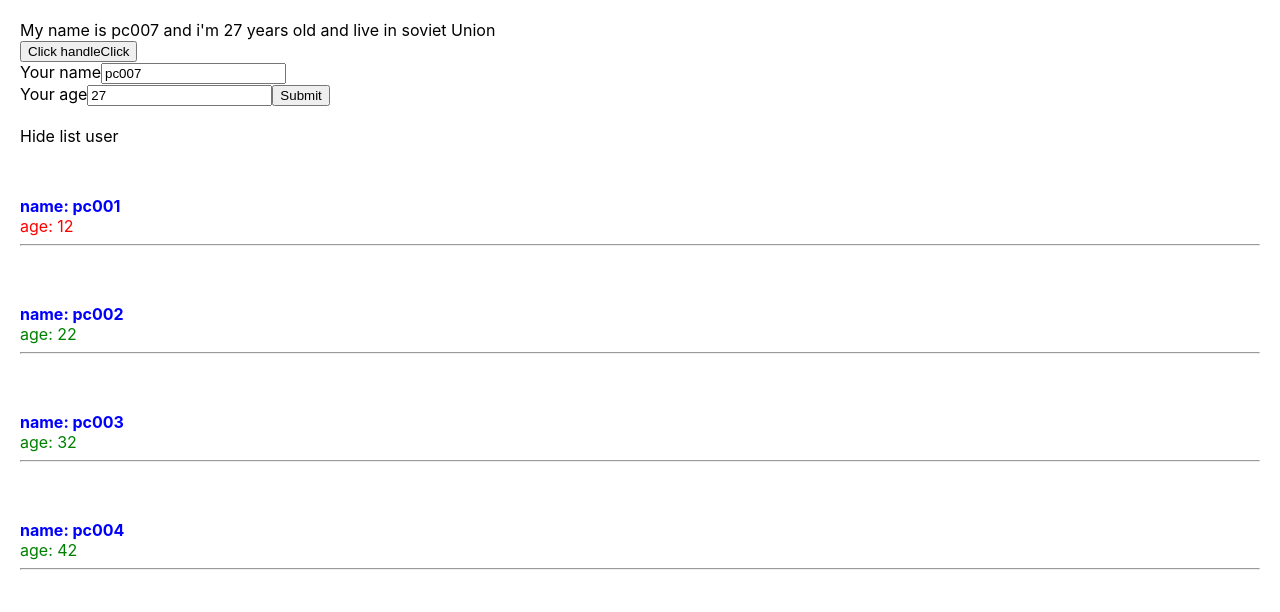
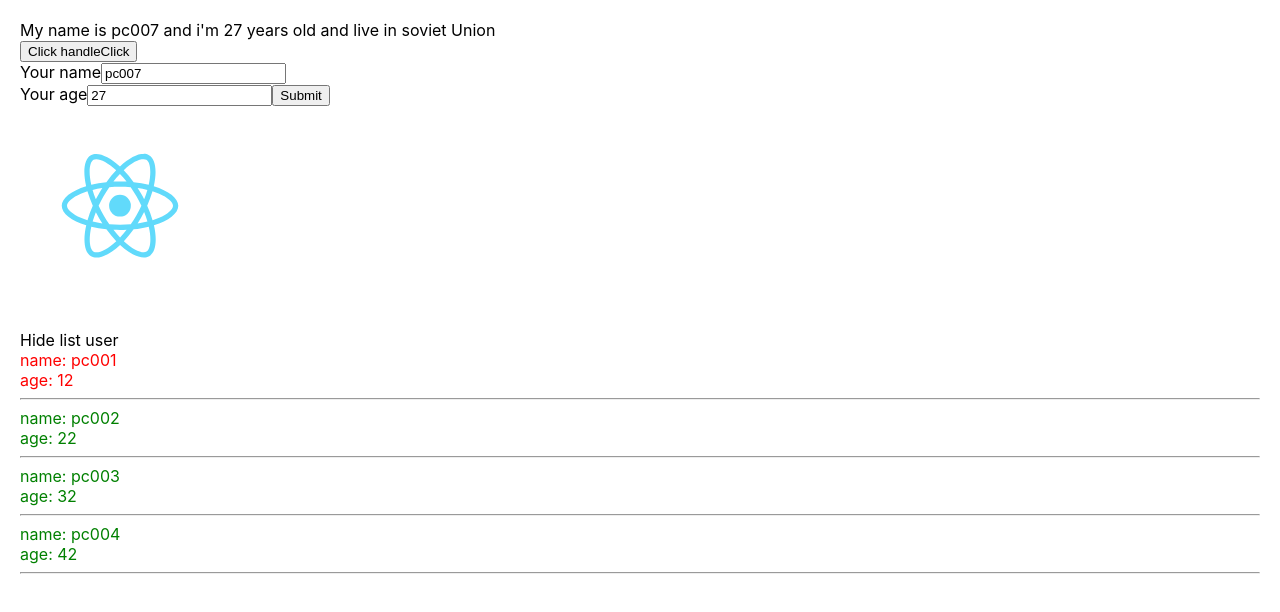
Before and after one commit to itphucuong007/basic-reactjs, a React (Create React App) app: page / in a window 1280 px wide. Shown: the top 612 px of the page. Built offline with nearby package versions, Linux system fonts and the light colour scheme.

Commit message:
video 28

```diff
--- a/src/components/DisplayInfor.js
+++ b/src/components/DisplayInfor.js
@@ -1,6 +1,6 @@
 import React from "react";
 import './DisplayInfor.scss';
-import './../logo.svg';
+import logo from './../logo.svg';
 
 class DisplayInfor extends React.Component {
 
@@ -22,6 +22,7 @@ class DisplayInfor extends React.Component {
         return (
 
             <div className="display-infor-container">
+                <img src={logo} />
                 <div>
                     <br />
                     <span onClick={() => { this.handleShowHide() }}>
@@ -30,13 +31,13 @@ class DisplayInfor extends React.Component {
                 </div>
 
 
-                { this.state.isShowListUser &&
+                {this.state.isShowListUser &&
                     <div>
                         {listUsers.map((user, key) => {
                             // console.log(">>> Check map user: ", user);
                             return (
                                 <div key={user.id} className={+user.age > 18 ? 'green' : 'red'} >
-                                    <div style={{ color:'blue', paddingTop:'50px', fontWeight:'bold' }}>name: {user.name}</div>
+                                    <div>name: {user.name}</div>
                                     <div>age: {user.age}</div>
                                     <hr />
                                 </div>
--- a/src/components/DisplayInfor.scss
+++ b/src/components/DisplayInfor.scss
@@ -7,4 +7,9 @@
     .green {
         color: green;
     }
+
+    img {
+        width: 200px;
+        height: 200px;
+    }
 }
```
